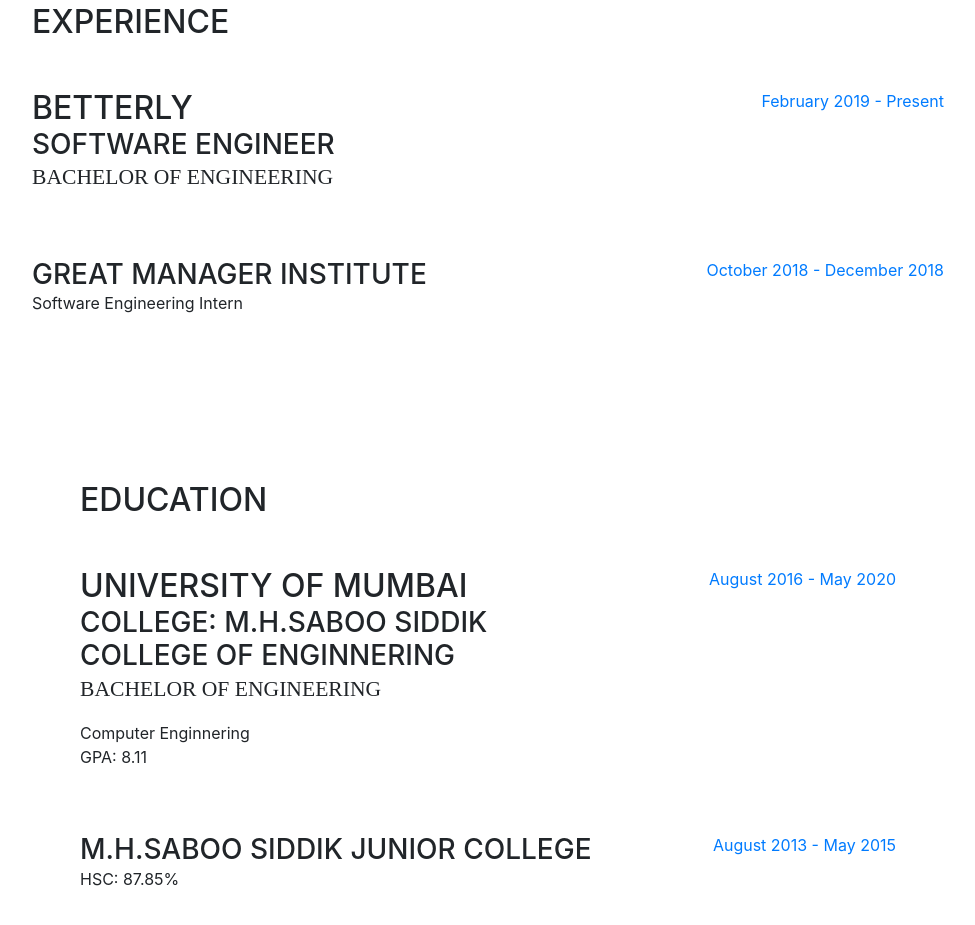
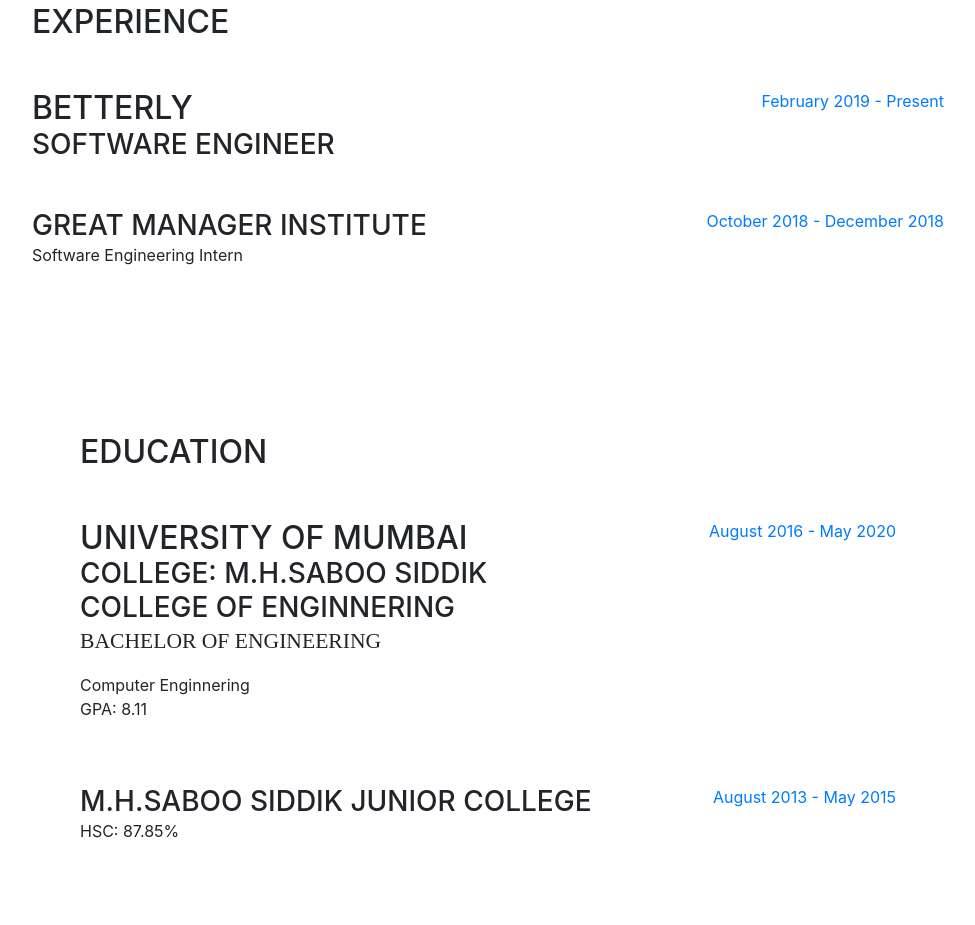
Before and after one commit to enigma49/ash49.io, a website with bundled scripts: page index.html in a window 1280 px wide. Shown: the part 845-1770 px from the top of the page, without its empty margins (288-1263 px from the left). Built offline with nearby package versions, Linux system fonts and the light colour scheme; a web font is replaced by a local one.

Commit message:
Update index.html

```diff
--- a/index.html
+++ b/index.html
@@ -109,7 +109,6 @@
             <div class="resume-content mr-auto">
               <h2 class="mb-0">Betterly</h2>
 			  <h3 class="mb-0">Software Engineer</h2>
-		    <div class="subheading mb-3">Bachelor of Engineering</div>
             </div>
             <div class="resume-date text-md-right">
               <span class="text-primary">February 2019 - Present</span>
```
